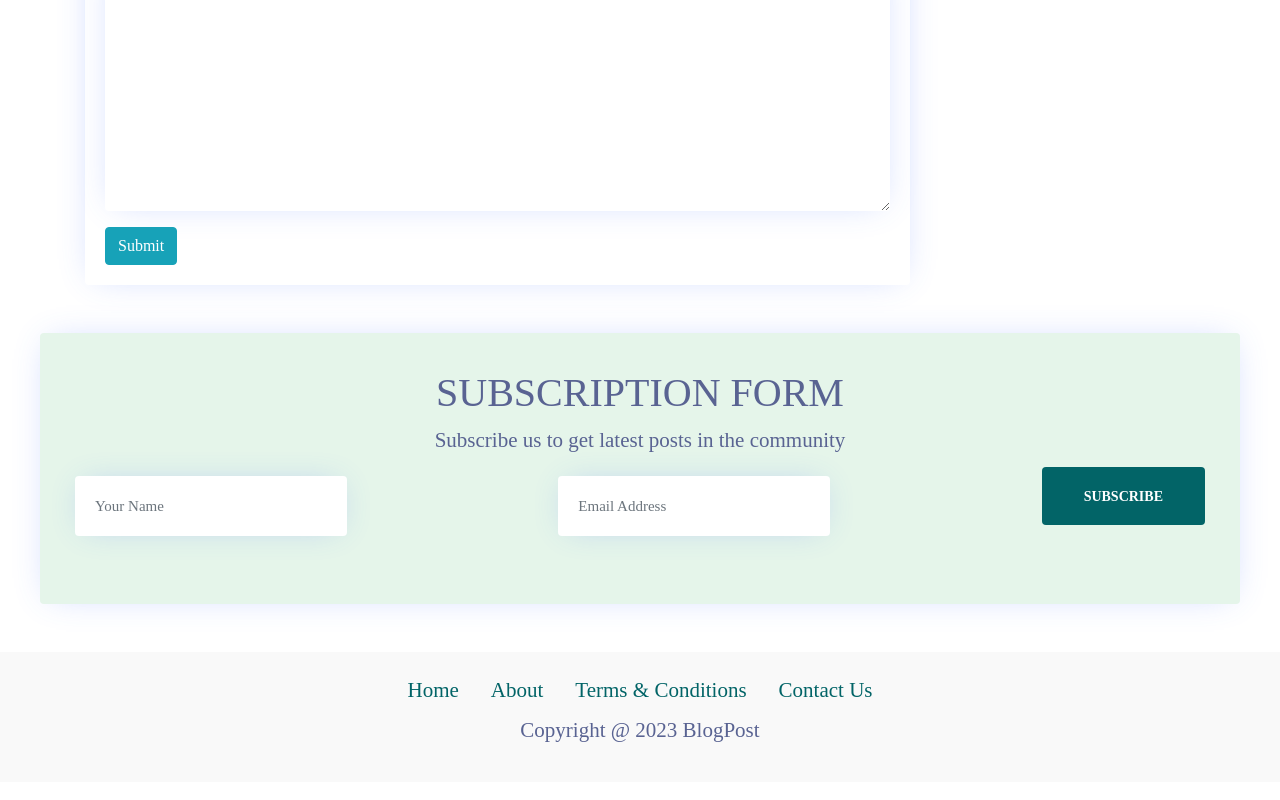
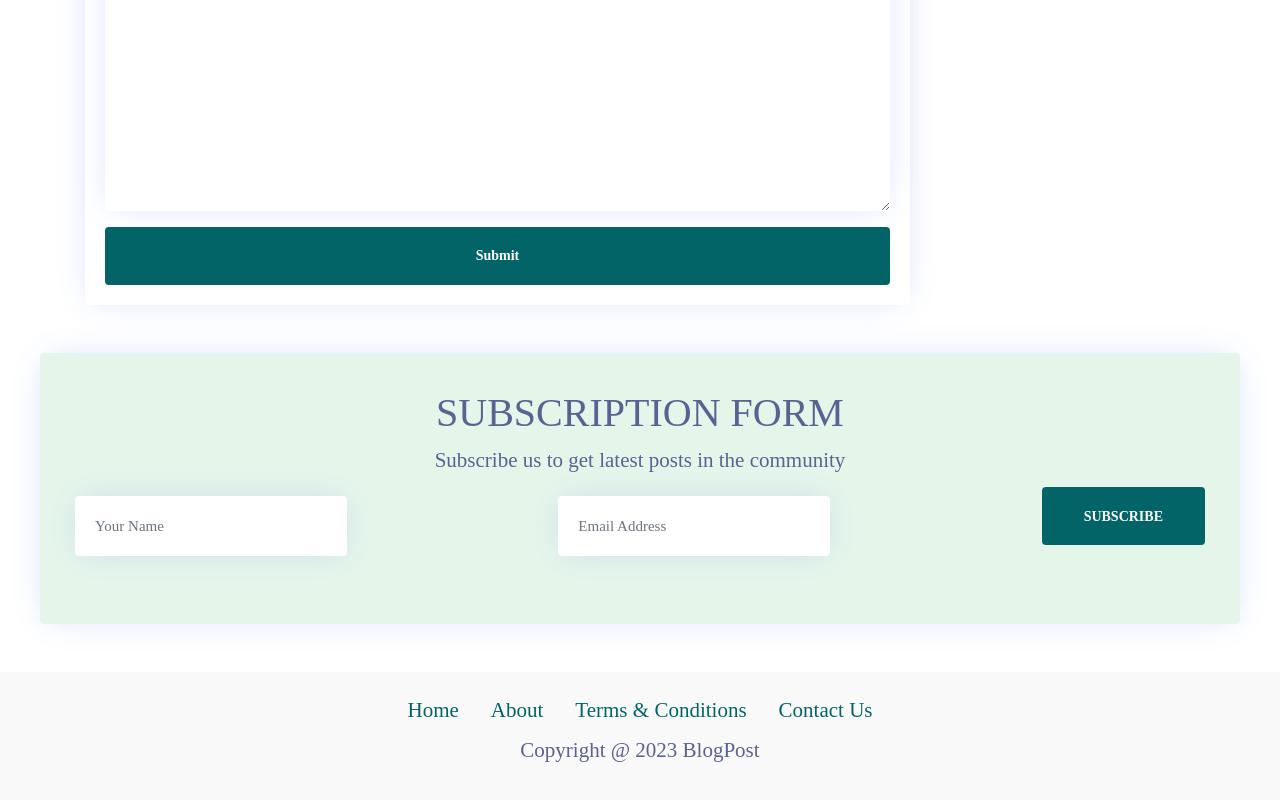
Before and after one commit to HimashaNethmini/Angular_BlogPost_App, an Angular app: page /post in a window 1280 px wide. Shown: the part 1815-2615 px from the top of the page. Built offline with nearby package versions, Linux system fonts and the light colour scheme; a web font is replaced by a local one.

Commit message:
add button styles for commet form

```diff
--- a/src/app/comments/comment-form/comment-form.component.css
+++ b/src/app/comments/comment-form/comment-form.component.css
@@ -0,0 +1,7 @@
+.btn-sub {
+    height: 58px;
+    border: none;
+    font-size: 14px;
+    font-weight: 900;
+    background-color: var(--primary-color);
+}
--- a/src/app/comments/comment-form/comment-form.component.html
+++ b/src/app/comments/comment-form/comment-form.component.html
@@ -15,7 +15,7 @@
 
             </div>
 
-            <button class="btn btn-info">Submit</button>
+            <button class="btn btn-info btn-block btn-sub">Submit</button>
 
         </form>
 
```
